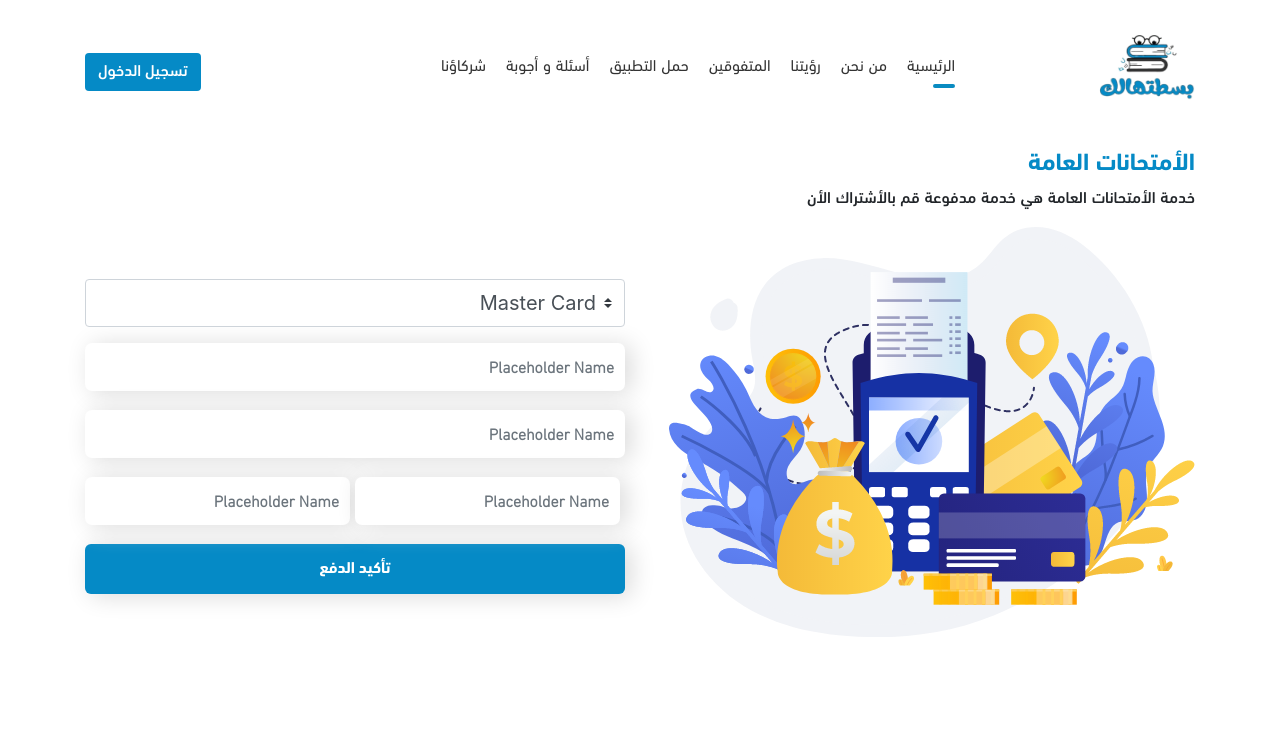
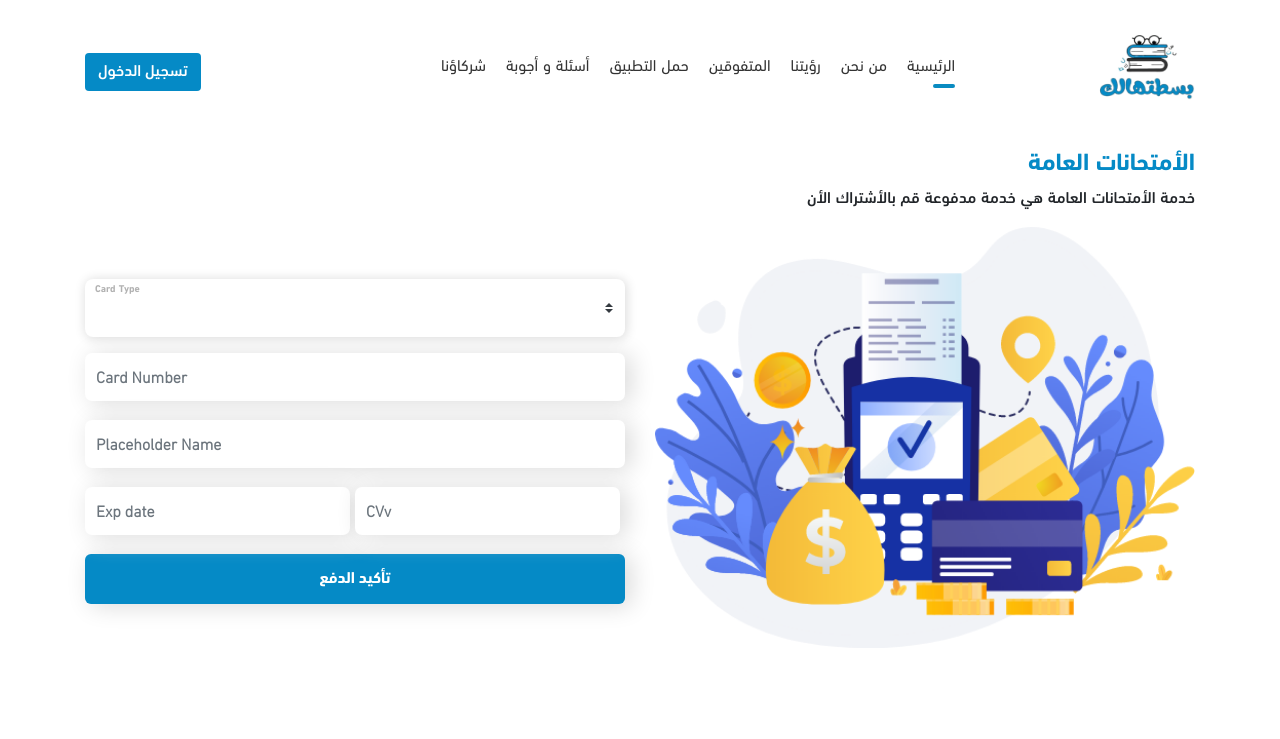
Before and after one commit to zeyadmoamen1210/redesign-bassthalk-homepage, a Nuxt app: page /general-exam-join in a window 1280 px wide. Shown: the top 739 px of the page. Built offline with nearby package versions, Linux system fonts and the light colour scheme.

Commit message:
Payment Page

```diff
--- a/pages/general-exam-join.vue
+++ b/pages/general-exam-join.vue
@@ -20,13 +20,22 @@
              <div class="col-md-6">
                <form action="">
                 <div class="general-exam-item">
-                 <select class="custom-select custom-select-lg mb-3">
-                  <option value="1" selected>Master Card</option>
-                  <option value="2">Visa</option>
-                </select>
+                  <span v-if="paymentNum == 1">
+                      <img src="../assets/imgs/mastercard.png" alt="">
+                  </span>
+                   <span v-else-if="paymentNum == 2">
+                      <img src="../assets/imgs/symbols.png" alt="">
+                  </span>
+                 <div class="form-groub select">
+                    <label for="">Card Type</label>
+                     <select v-model="payment" class="custom-select custom-select-lg mb-3">
+                      <option value="1">Mastercard</option>
+                      <option value="2">Visa</option>
+                    </select>
+                  </div>
               </div>
               <div class="form-groub">
-                <input type="text" class="form-control" placeholder="Placeholder Name">
+                <input type="text" class="form-control" placeholder="Card Number">
               </div>
 
               <div class="form-groub">
@@ -34,11 +43,11 @@
               </div>
 
               <div class="form-groub inline-input" style="padding: 0 5px 0 0;">
-                <input type="text" class="form-control" placeholder="Placeholder Name">
+                <input type="text" class="form-control" placeholder="Exp date">
               </div>
 
               <div class="form-groub inline-input" style="padding: 0 5px 0 0;">
-                <input type="text" class="form-control" placeholder="Placeholder Name">
+                <input type="text" class="form-control" placeholder="CVv">
               </div>
 
               <input type="submit" class="fullWidthBtn" value="تأكيد الدفع">
@@ -57,6 +66,16 @@ import NavbarBefore from '../components/NavbarBefore'
 export default {
   components:{
     NavbarBefore
+  },
+  data(){
+    return {
+      payment: 0
+    }
+  },
+  computed:{
+    paymentNum: function(){
+      return Number(this.payment)
+    }
   }
 }
 </script>
@@ -64,6 +83,40 @@ export default {
 <style lang="scss">
 .general-exam-join{
     margin-top: 50px;
+
+
+    .form-groub.select{
+      position: relative;
+      label{
+            position: absolute;
+    top: 3px;
+    z-index: 3;
+    left: 10px;
+    font-family: "CustomFontBold";
+    color: #b2b2b2;
+    font-size: 10px;
+      }
+      .form-control{
+        position: absolute;
+    padding: 26px;
+      }
+    }
+
+    .general-exam-item{
+      position: relative;
+      >span{
+                width: 38px;
+    display: block;
+    position: absolute;
+    left: 0;
+    top: 17px;
+    margin-left: 11px;
+    z-index: 4;
+      }
+      img{
+        width: 100%;
+      }
+    }
     .title{
       h4{
         color:#058ac6;
@@ -78,12 +131,26 @@ export default {
     box-shadow: 6px 2px 23px 1px #DDD;
     border: 0;
     border-radius: 7px;
+    text-align: left;
       }
       input[type="submit"]{
         font-family: "CustomFontBold";
       }
       select{
-            direction: ltr;
+               direction: ltr;
+    padding-top: 0;
+    padding-bottom: 0;
+    font-size: 13px;
+    font-size: 14px;
+        padding: 22px 0;
+    height: 58px;
+    border: 0;
+    box-shadow: 1px 1px 11px 1px #DDD;
+    border-radius: 8px;
+    padding-left: 59px;
+    font-family: "CustomFontMedium";
+    color: #889196;
+    text-align: left;
       }
       div.inline-input{
         width: 50%;
@@ -91,4 +158,30 @@ export default {
       }
     }
 }
+
+
+
+  // Extra small devices (portrait phones, less than 576px)
+@media (max-width: 575.98px) {
+
+ }
+
+// Small devices (landscape phones, 576px and up)
+@media (min-width: 576px) and (max-width: 767.98px) {
+
+ }
+
+// Medium devices (tablets, 768px and up)
+@media (min-width: 768px) and (max-width: 991.98px) {
+
+ }
+
+// Large devices (desktops, 992px and up)
+@media (min-width: 992px) and (max-width: 1199.98px) {
+
+ }
+
+// Extra large devices (large desktops, 1200px and up)
+@media (min-width: 1200px) {
+}
 </style>
```
Also changed, not shown: assets/imgs/mastercard.png (added), assets/imgs/symbols.png (added).
